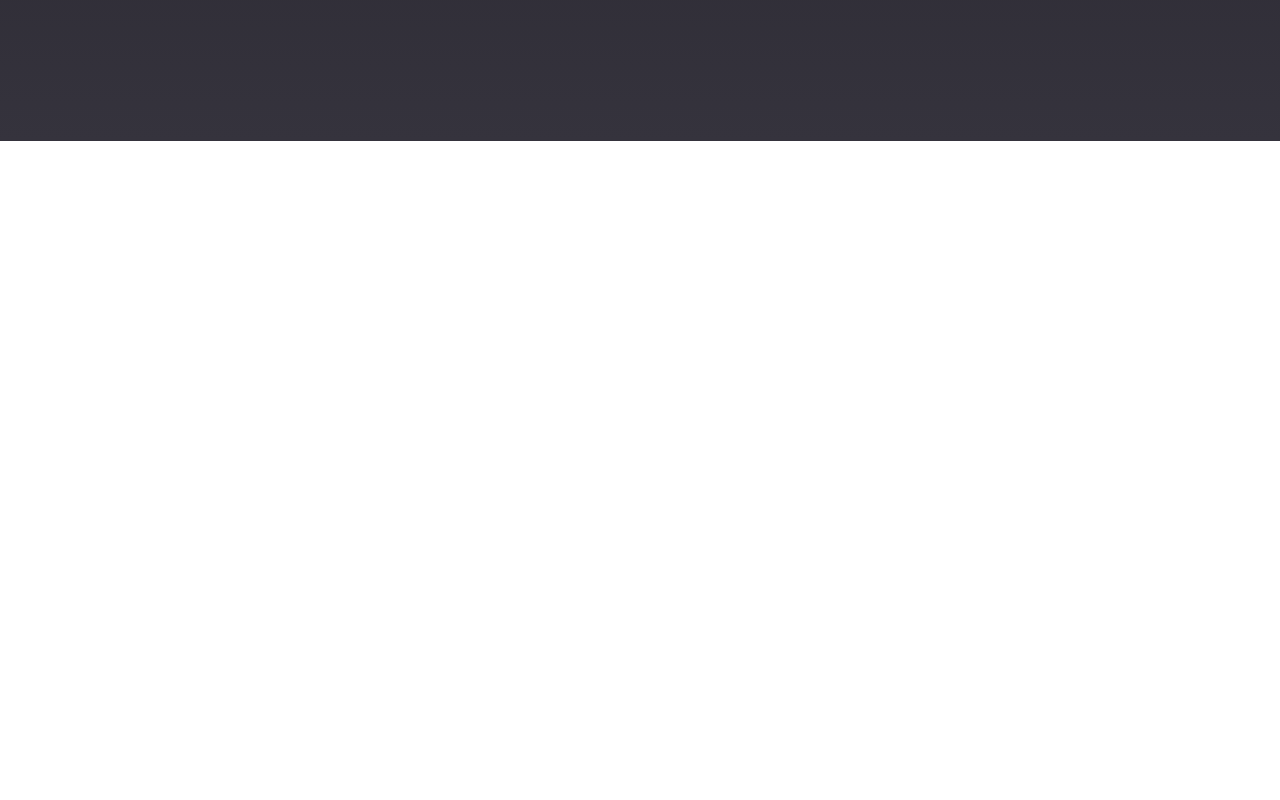
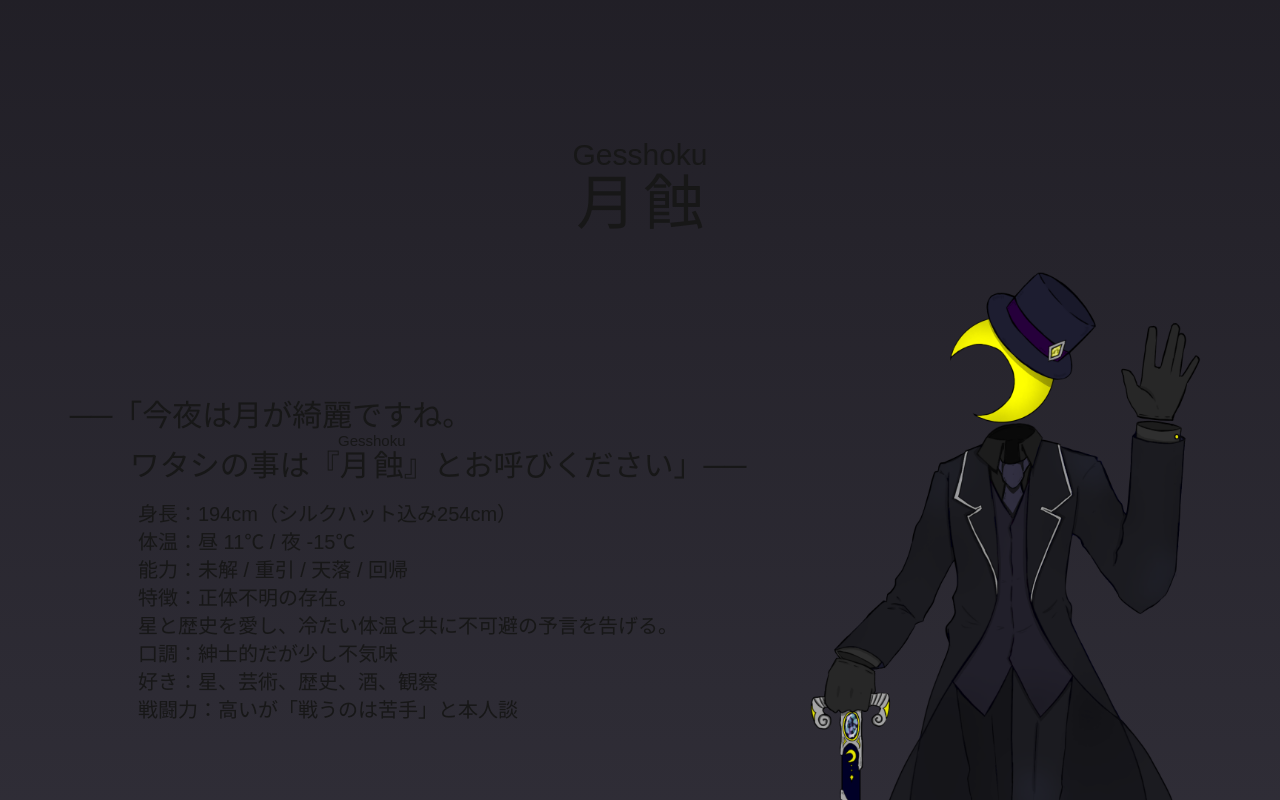
Before and after one commit to UniPro-tech/ramura-gesshoku-site, a Next.js app: page / in a window 1280 px wide. Shown: the part 1980-2780 px from the top of the page. Before the commit the page ends 2121 px from the top, so only its background shows below. Built offline with nearby package versions, Linux system fonts and the light colour scheme; a web font is replaced by a local one.

Commit message:
aboutセクションを追加

```diff
--- a/src/app/page.tsx
+++ b/src/app/page.tsx
@@ -2,7 +2,7 @@ import Image from "next/image";
 
 export default function Home() {
   return (
-    <main className="bg-gradient-to-b from-[#040305] to-[#35333d]">
+    <main className="bg-gradient-to-b from-[#040305] to-[#35333d] pb-20">
       <section
         id="hero"
         className="min-h-screen relative flex flex-col justify-center items-center"
@@ -88,6 +88,59 @@ export default function Home() {
           月は静かに――世界を見下ろす。
         </p>
       </section>
+      <section
+        id="about"
+        className="flex flex-col justify-center items-center gap-8 mb-20"
+      >
+        <h2 className="text-center text-6xl">
+          <ruby>
+            月蝕<rt>Gesshoku</rt>
+          </ruby>
+        </h2>
+        <div className="flex flex-row justify-center items-center gap-16 w-full max-w-7xl">
+          <div className="flex flex-col justify-start items-center mb-30">
+            <div
+              id="lead"
+              className="text-3xl mb-4 flex flex-col justify-center items-center"
+            >
+              <span className="w-full break-keep">──「今夜は月が綺麗ですね。</span>
+              <span className="w-full break-keep">
+                {"　　"}ワタシの事は『
+                <ruby>
+                  月蝕<rt>Gesshoku</rt>
+                </ruby>
+                』とお呼びください」──
+              </span>
+            </div>
+            <p className="text-xl">
+              身長：194cm（シルクハット込み254cm）
+              <br />
+              体温：昼 11&#8451; / 夜 -15&#8451;
+              <br />
+              能力：未解 / 重引 / 天落 / 回帰
+              <br />
+              特徴：正体不明の存在。 <br />
+              星と歴史を愛し、冷たい体温と共に不可避の予言を告げる。
+              <br />
+              口調：紳士的だが少し不気味
+              <br />
+              好き：星、芸術、歴史、酒、観察
+              <br />
+              戦闘力：高いが「戦うのは苦手」と本人談
+              <br />
+            </p>
+          </div>
+          <div>
+            {/*　TODO:スライドショーにする */}
+            <Image
+              src="/images/stand/3.png"
+              alt="About Image"
+              width={400}
+              height={0}
+            />
+          </div>
+        </div>
+      </section>
     </main>
   );
 }
```
